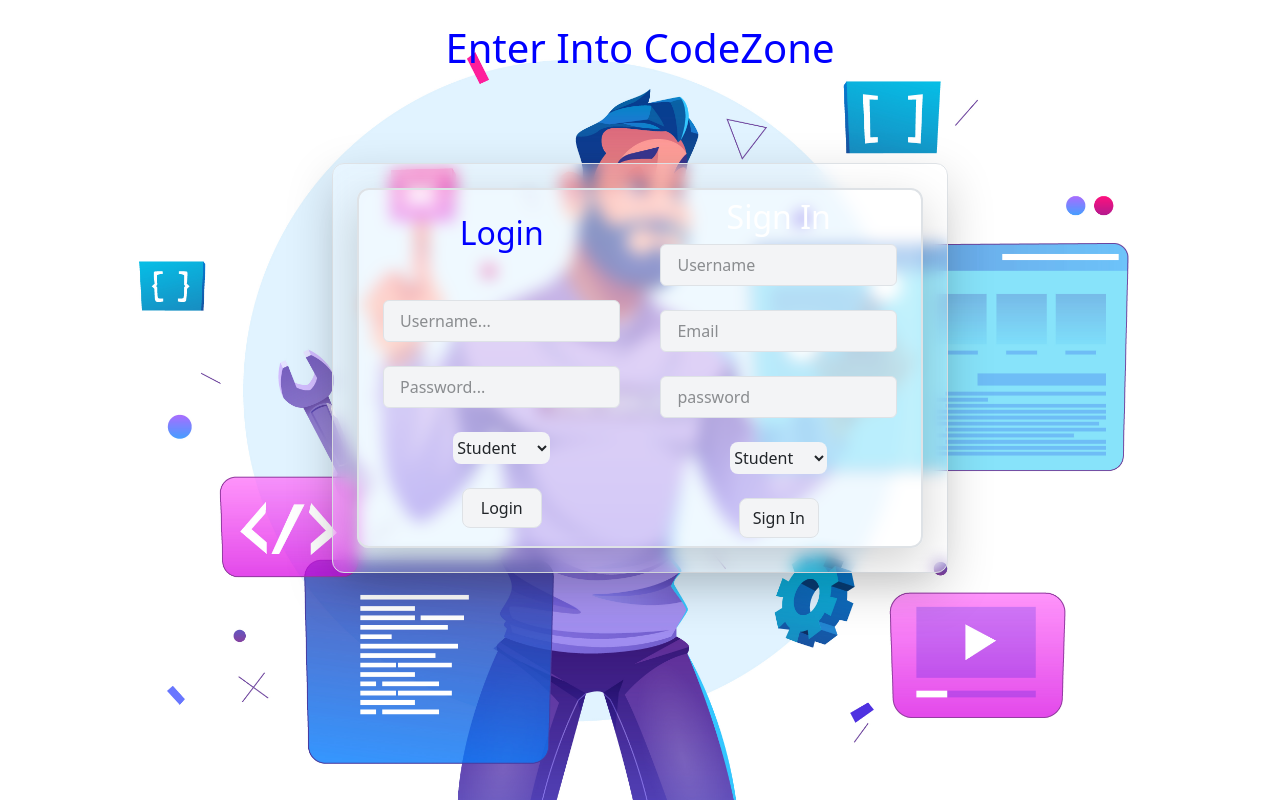
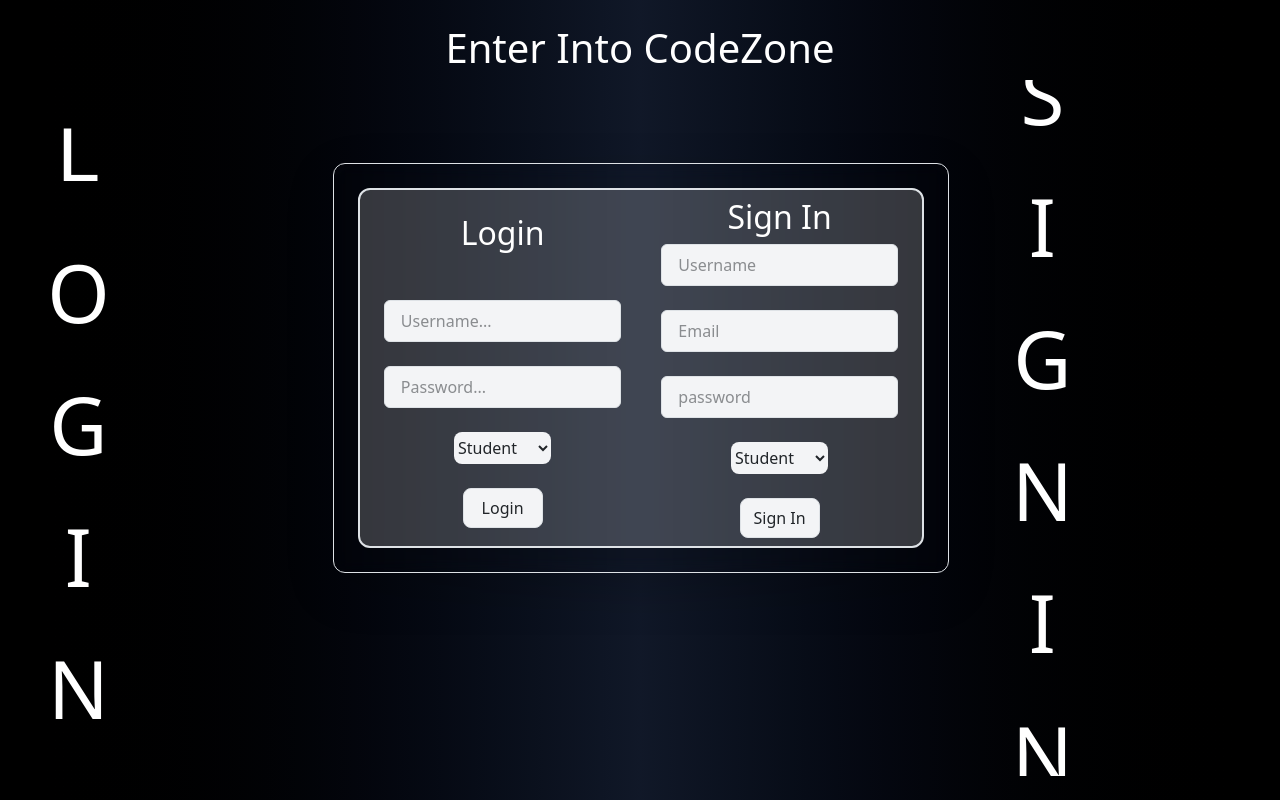
Before and after one commit to piyuswh/CodeZone, a React (Vite) app in the folder FrontEnd/: page /login in a window 1280 px wide. Built offline with nearby package versions, Linux system fonts and the light colour scheme.

Commit message:
final commit before deploy the website

```diff
--- a/FrontEnd/package.json
+++ b/FrontEnd/package.json
@@ -14,6 +14,7 @@
     "@codemirror/lang-java": "^6.0.2",
     "@codemirror/lang-javascript": "^6.2.4",
     "@codemirror/lang-python": "^6.2.1",
+    "@gsap/react": "^2.1.2",
     "@uiw/react-codemirror": "^4.24.0",
     "framer-motion": "^12.23.12",
     "gsap": "^3.13.0",
--- a/FrontEnd/src/Components/Coder.jsx
+++ b/FrontEnd/src/Components/Coder.jsx
@@ -7,11 +7,21 @@ import { python } from '@codemirror/lang-python';
 import '../Stylesheets/Coder.css'
 import Output from './Output'
 import { useParams } from 'react-router-dom';
+import gsap from 'gsap';
+import { useGSAP } from '@gsap/react';
+gsap.registerPlugin(useGSAP);
 
 
 const Coder = ({ onCodeChange,lang }) => {
+  function handlehover(){
+    gsap.to("#btn",{
+      borderColor:'limegreen',
+      duration:0.65,
+
+    })
+
+  }
   const {id}=useParams()
-  console.log(id);
   const [loading, setLoading] = useState(false);
 
   const [userInput, setUserInput] = useState('');
@@ -33,7 +43,6 @@ const Coder = ({ onCodeChange,lang }) => {
       setCode(data.code);
       setLang(data.language);
     })
-    .catch(err => console.log('Error loading attempt', err));
   }, [id]);
   async function apiHandler(){
     setLoading(true);
@@ -54,13 +63,10 @@ const Coder = ({ onCodeChange,lang }) => {
       let data=await response.json()
       setInfo(data)
       setLoading(false)
-    // console.log("output")
-    // console.log(data);
 
 
     }
     catch(error){
-      console.log("Execution Failed");
 
     }
   }
@@ -122,6 +128,8 @@ setCode(value)
   style={{ borderRadius: '10px', cursor: loading ? 'wait' : 'pointer' }}
   onClick={apiHandler}
   disabled={loading}
+  onMouseEnter={handlehover}
+  id='btn'
 >
   {loading ? 'Running..' : 'Run'}
 </button><button className='bg-gray-200 hover:bg-yellow-500 text-black hover:text-white w-20 h-12' style={{borderRadius:'10px'}} onClick={(e)=>{setCode("")}}>Reset</button>
--- a/FrontEnd/src/Components/History.jsx
+++ b/FrontEnd/src/Components/History.jsx
@@ -21,7 +21,7 @@ const History = () => {
   }, []);
 
   return (
-    <div id="main" className="p-4 bg-[url('/images/240.jpg')] bg-contain text-white">
+    <div id="main" className="p-4 bg-[url('/images/240.jpg')] w-full min-h-screen bg-no-repeat bg-cover text-white">
       {
         attempts.length === 0 ?
           <h1 className="text-center">No Attempts Yet</h1>
--- a/FrontEnd/src/Components/Home.jsx
+++ b/FrontEnd/src/Components/Home.jsx
@@ -1,14 +1,39 @@
 import React from 'react';
 import '../Stylesheets/landing.css';
+import gsap from 'gsap';
+import { useGSAP } from '@gsap/react';
+gsap.registerPlugin(useGSAP);
 
 const Home = () => {
+  useGSAP(()=>{
+    var tl=gsap.timeline()
+    tl.from("#main",{
+      y:-1000,
+      opacity:0,
+      duration:0.7
+    })
+    tl.from('#arrow',{
+      y:70,
+      duration:0.83,
+      repeat:-1,
+      opacity:0,
+      yoyo:true
+    })
+    tl.from("#content",{
+      scale:2,
+      opacity:0,
+      duration:0.7
+    })
+
+
+  })
   return (
     <div className="bg-gradient-to-r from-gray-900 via-indigo-800 to-gray-900
       w-full min-h-screen flex flex-col justify-between p-6">
 
       <div className="flex justify-center mt-10">
         <h1 className="text-white text-5xl font-bold text-center drop-shadow-lg">
-          Welcome to <span className="text-indigo-400">CodeZone ⚡</span>
+         <h1 className="text-indigo-400" id='main'>CodeZone ⚡</h1>
         </h1>
       </div>
 
@@ -22,16 +47,18 @@ const Home = () => {
 
         <div className="max-w-xl text-lg leading-relaxed text-center md:text-left px-4">
           <h2>
-            ⌨️ <span className="font-semibold text-indigo-300">CodeZone</span> is a powerful coding platform that supports multiple languages like <span className="font-bold">Java, Python, C++, and more</span>. Track your progress with our <span className="text-indigo-300">Attempts</span> feature, which saves all your submissions for review and improvement.
+             <div id='content'>
+              <span className="font-semibold text-indigo-300">CodeZone</span> is a powerful coding platform that supports multiple languages like <span className="font-bold">Java, Python, C++, and more</span>. Track your progress with our <span className="text-indigo-300">Attempts</span> feature, which saves all your submissions for review and improvement.
+              </div>
           </h2>
         </div>
       </div>
       <div className='flex justify-center'>
-        <h1>⬇️</h1>
+        <h1 id='arrow'>⬇️</h1>
       </div>
 
       <div className="flex justify-center my-10">
-        <a
+        <a id='btn'
           href="/login"
           className="no-underline px-8 py-3 bg-indigo-600 hover:bg-indigo-500 text-white rounded-full text-lg font-medium transition duration-300 shadow-md hover:shadow-xl"
         >
--- a/FrontEnd/src/Components/Login.jsx
+++ b/FrontEnd/src/Components/Login.jsx
@@ -1,7 +1,41 @@
 import React, { useState } from 'react'
 import '../Stylesheets/Login.css'
 import { useNavigate } from 'react-router-dom';
+import gsap from 'gsap';
+import { useGSAP } from '@gsap/react';
+gsap.registerPlugin(useGSAP);
 const Login = () => {
+  useGSAP(()=>{
+    gsap.from("#form",{
+      y:500,
+      opacity:3,
+      duration:1.5
+    })
+    gsap.from("#heading",{
+      y:-1000,
+      opacity:2,
+      scale:2,
+      duration:1.5
+
+    })
+    gsap.from("#sin h1",{
+      x:200,
+      y:200,
+      duration:0.7,
+      delay:0.3,
+      opacity:0,
+      stagger:0.5,
+    })
+    gsap.from("#lin h1",{
+      x:-200,
+      y:200,
+      duration:0.7,
+      delay:0.3,
+      opacity:0,
+      stagger:0.5
+
+    })
+  })
   const navigate = useNavigate()
   const [obj, setObj] = useState({
     email: '',
@@ -43,17 +77,31 @@ const Login = () => {
       alert("Something Went Wrong")
   }
   return (
-<div className="bg-[url('/images/248.jpg')] bg-cover bg-center bg-no-repeat w-full min-h-screen flex flex-col p-6">
-      <h1 className="text-4xl font-bold mb- text-center text-xl bg-transparent" style={{color:'blue'}}>Enter Into CodeZone</h1>
-        <div className=" flex-grow flex justify-center items-center h-90">
-              <div className=" w-50 flex justify-center items-center mb-30 bg-white/20 backdrop-blur-sm rounded-xl p-6 border border-white/306 shadow-lg rounded-lg border border-gray-300 flex flex-row gap-8">
+<div className="bg-gradient-to-r from-black via-gray-900 to-black
+ w-full min-h-screen flex flex-col p-6" style={{overflow:"hidden"}}>
+  <div id='ball'></div>
+      <h1 className="text-4xl font-bold mb- text-center text-xl bg-transparent" style={{color:'white'}}
+      id='heading'>Enter Into CodeZone</h1>
+
+        <div className=" flex-grow flex gap-10 justify-evenly items-center h-90  w-100%" style={{overflow:"hidden"}}
+>
+<div className='mr-40 flex flex-col justify-center items-center text-white gap-7' id='sin'>
+  <h1 style={{ fontSize: '80px',fontFamily:'monospace' }}>L</h1>
+  <h1 style={{ fontSize: '80px' }}>O</h1>
+  <h1 style={{ fontSize: '80px' }}>G</h1>
+  <h1 style={{ fontSize: '80px' }}>I</h1>
+  <h1 style={{ fontSize: '80px' }}>N</h1>
+</div>
+
+              <div className=" w-50 flex justify-center items-center mb-30 bg-purple/20 backdrop-blur-sm rounded-xl p-6 border border-white/306 shadow-lg rounded-lg border border-gray-300 flex flex-row gap-8 " style={{overflow:"hidden"}}>
 
 
 
-      <div id='form' className='z-0 w-100  min-h-90 flex flex-row gap-10 shadow-lg rounded-lg bg-white/20 backdrop-blur rounded-xl p-6 border border-white/30e p-6 h-90 jusitfy-center border-2 border-solid border-pink '>
+      <div id='form' className='z-0 w-100  min-h-90 flex flex-row gap-10 shadow-lg rounded-lg bg-white/20 backdrop-blur rounded-xl p-6 border border-white/30e p-6 h-90 jusitfy-center border-2 border-solid border-pink ' style={{overflow:"hidden"}}
+>
 
         <div id='login' className=' min-h-70 w-50 flex flex-col gap-10  items-center w-64 '>
-    <h2 className="text-2xl font-bold mb-6" style={{color:'blue'}}>Login</h2>
+    <h2 className="text-2xl font-bold mb-6" style={{color:'white'}}>Login</h2>
 
           <form onSubmit={subHandler} className='flex flex-col space-y-1  items-center' >
             <input type="email" required onChange={(e) => setObj({ ...obj, email: e.target.value })} name='email' className="bg-gray-100 border border-gray-300 rounded px-3 py-2 w-full focus:outline-none focus:ring-2 focus:ring-blue-400" placeholder='Username...' /><br />
@@ -84,7 +132,16 @@ const Login = () => {
           </form>
         </div>
       </div>
+
               </div>
+              <div className='mr-40 flex flex-col text-white justify-center items-center gap-7' id='lin'>
+    <h1 style={{ fontSize: '80px' }}>S</h1>
+    <h1 style={{ fontSize: '80px' }}>I</h1>
+    <h1 style={{ fontSize: '80px' }}>G</h1>
+    <h1 style={{ fontSize: '80px' }}>N</h1>
+    <h1 style={{ fontSize: '80px' }}>I</h1>
+    <h1 style={{ fontSize: '80px' }}>N</h1>
+  </div>
         </div>
     </div>
   )
--- a/FrontEnd/src/Components/Navbar.jsx
+++ b/FrontEnd/src/Components/Navbar.jsx
@@ -23,8 +23,7 @@ const Navbar = ({setlang}) => {
 
       navigate('/');
     } catch (err) {
-      console.error('Logout failed', err);
-    }
+return err  ;  }
 
 
 
--- /dev/null
+++ b/package.json
@@ -0,0 +1,5 @@
+{
+  "dependencies": {
+    "gsap": "^3.13.0"
+  }
+}
```
Also changed, not shown: 2 other files (tests, documents, lock files or other folders).
